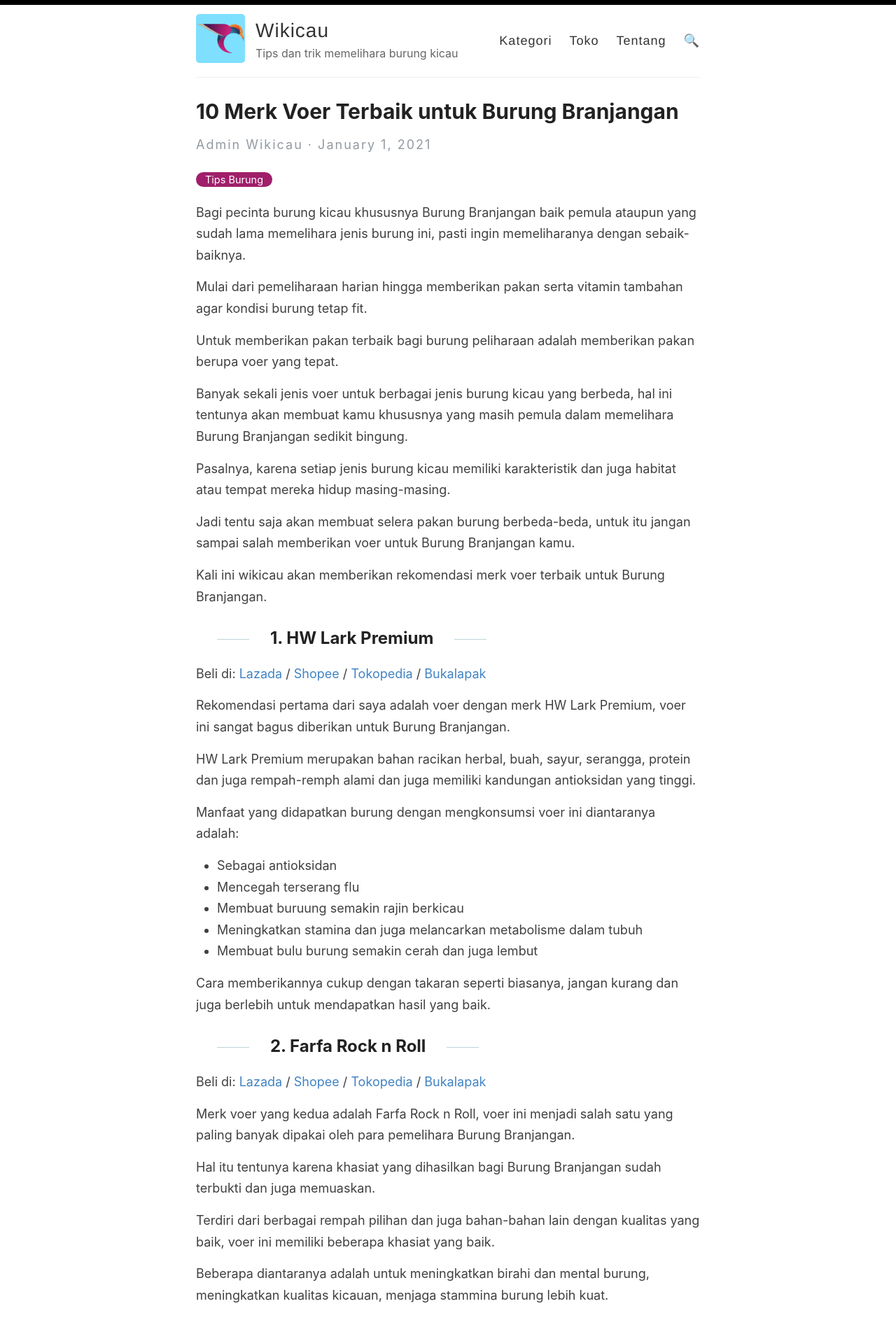
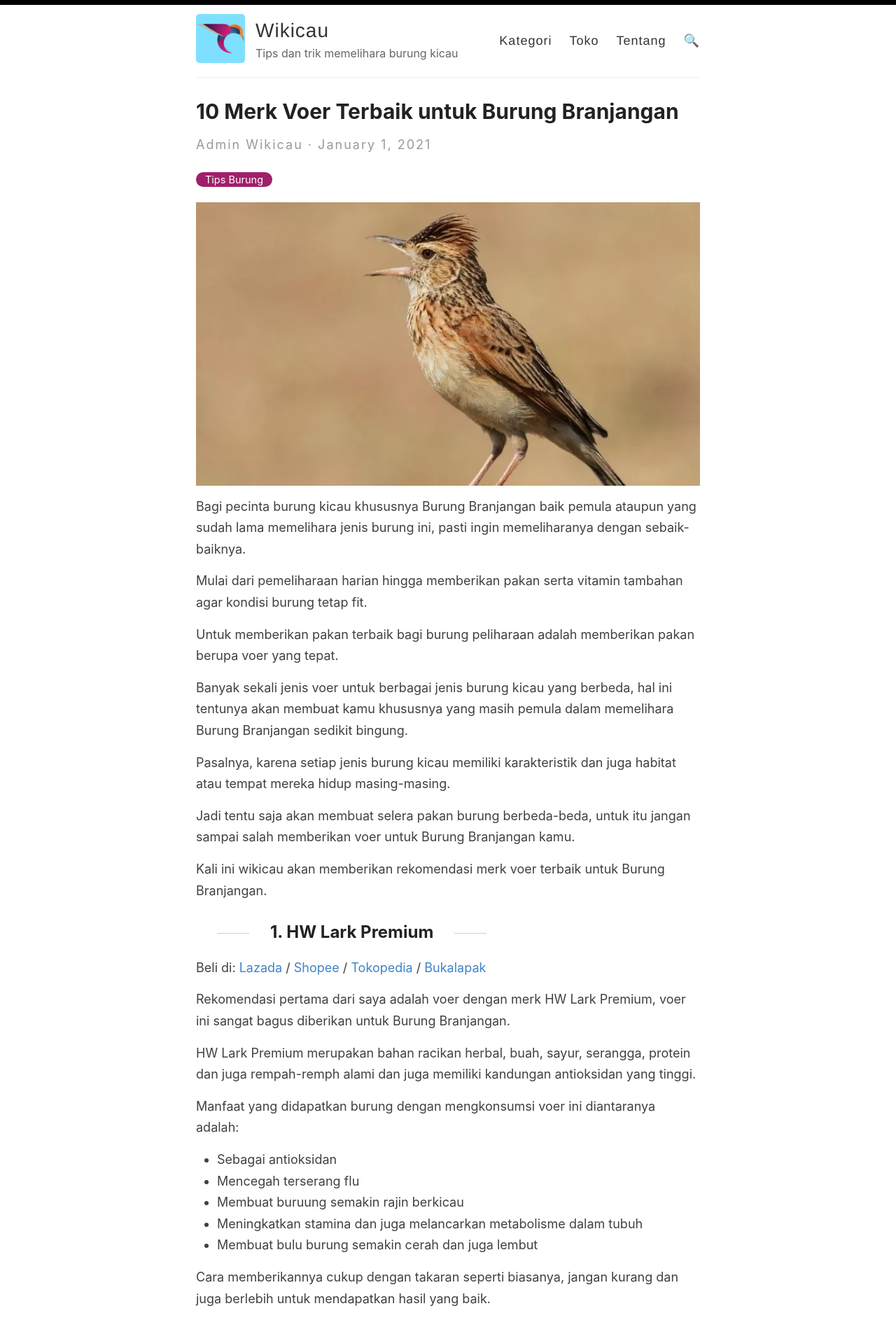
Before and after one commit to wikicau/wikicau.github.io, a Jekyll site: the page built from _posts/2021-01-1-voer-branjangan.md, in a window 1280 px wide. Shown: the top 1886 px of the page at 70% size. Built offline with Jekyll 4.4.1, drawn with Linux system fonts in a browser that asks for light colours.

Commit message:
add images to article about burung branjangan

```diff
--- a/_posts/2021-01-1-voer-branjangan.md
+++ b/_posts/2021-01-1-voer-branjangan.md
@@ -3,6 +3,8 @@
 title: "10 Merk Voer Terbaik untuk Burung Branjangan"
 categories: [Tips Burung]
 ---
+
+![Merk Voer Terbaik untuk Burung Branjangan](/images/Rekomendasi-Merk-Voer-untuk-Branjangan-by-Wikicau.webp)
 
 Bagi pecinta burung kicau khususnya Burung Branjangan baik pemula ataupun yang sudah lama memelihara jenis burung ini, pasti ingin memeliharanya dengan sebaik-baiknya.
 
```
Also changed, not shown: images/Rekomendasi-Merk-Voer-untuk-Branjangan-by-Wikicau.webp (added).
